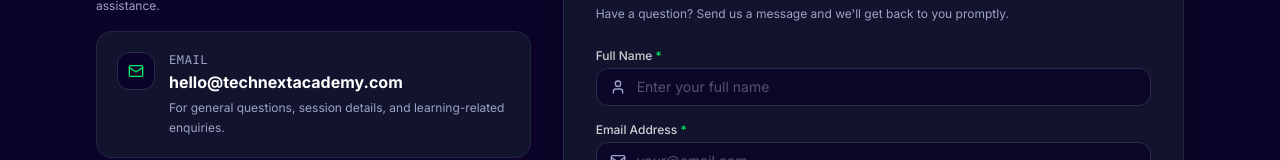
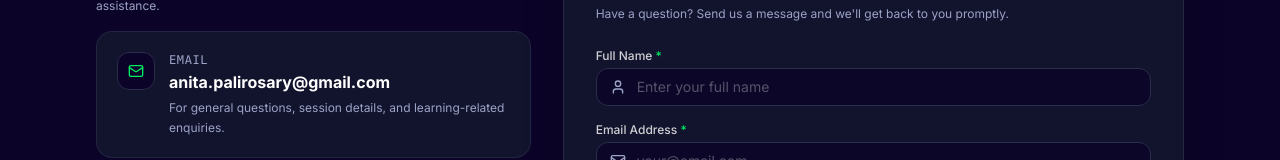
Before and after one commit to anitapalirosary-ux/technext-academy, a Next.js app: page /contact in a window 1280 px wide. Shown: the part 491-651 px from the top of the page. Built offline with nearby package versions, Linux system fonts and the light colour scheme.

Commit message:
Update official contact and policy email to anita.palirosary@gmail.com across all pages and footer

```diff
--- a/src/app/contact/page.tsx
+++ b/src/app/contact/page.tsx
@@ -184,10 +184,10 @@
                       Email
                     </h3>
                     <a
-                      href="mailto:hello@technextacademy.com"
+                      href="mailto:anita.palirosary@gmail.com"
                       className="text-sm md:text-base font-bold text-white hover:text-brand-primary transition-colors block mb-1"
                     >
-                      hello@technextacademy.com
+                      anita.palirosary@gmail.com
                     </a>
                     <p className="text-xs text-brand-textSecondary leading-relaxed">
                       For general questions, session details, and learning-related enquiries.
--- a/src/app/privacy-policy/page.tsx
+++ b/src/app/privacy-policy/page.tsx
@@ -202,7 +202,7 @@
               </h3>
             </div>
             <p className="text-xs md:text-sm text-brand-textSecondary leading-relaxed">
-              Depending on applicable laws, you have the right to request access to your personal data, request correction of inaccurate data, or request the deletion of your account and related records. To exercise these rights, please reach out to us at <a href="mailto:hello@technextacademy.com" className="text-brand-primary hover:underline">hello@technextacademy.com</a>.
+              Depending on applicable laws, you have the right to request access to your personal data, request correction of inaccurate data, or request the deletion of your account and related records. To exercise these rights, please reach out to us at <a href="mailto:anita.palirosary@gmail.com" className="text-brand-primary hover:underline">anita.palirosary@gmail.com</a>.
             </p>
           </div>
 
@@ -250,7 +250,7 @@
                 </div>
                 <div className="flex items-center gap-1.5">
                   <Mail className="w-3.5 h-3.5 text-brand-primary" />
-                  <span>Email: <a href="mailto:hello@technextacademy.com" className="text-white hover:text-brand-primary transition-colors">hello@technextacademy.com</a></span>
+                  <span>Email: <a href="mailto:anita.palirosary@gmail.com" className="text-white hover:text-brand-primary transition-colors">anita.palirosary@gmail.com</a></span>
                 </div>
                 <div className="flex items-center gap-1.5">
                   <Phone className="w-3.5 h-3.5 text-brand-primary" />
--- a/src/app/refund-cancellation-policy/page.tsx
+++ b/src/app/refund-cancellation-policy/page.tsx
@@ -195,7 +195,7 @@
                 </div>
                 <div className="flex items-center gap-1.5">
                   <Mail className="w-3.5 h-3.5 text-brand-primary" />
-                  <span>Email: <a href="mailto:hello@technextacademy.com" className="text-white hover:text-brand-primary transition-colors">hello@technextacademy.com</a></span>
+                  <span>Email: <a href="mailto:anita.palirosary@gmail.com" className="text-white hover:text-brand-primary transition-colors">anita.palirosary@gmail.com</a></span>
                 </div>
                 <div className="flex items-center gap-1.5">
                   <Phone className="w-3.5 h-3.5 text-brand-primary" />
--- a/src/app/terms-and-conditions/page.tsx
+++ b/src/app/terms-and-conditions/page.tsx
@@ -498,7 +498,7 @@
                 </div>
                 <div className="flex items-center gap-1.5">
                   <Mail className="w-3.5 h-3.5 text-brand-primary" />
-                  <span>Email: <a href="mailto:hello@technextacademy.com" className="text-white hover:text-brand-primary transition-colors">hello@technextacademy.com</a></span>
+                  <span>Email: <a href="mailto:anita.palirosary@gmail.com" className="text-white hover:text-brand-primary transition-colors">anita.palirosary@gmail.com</a></span>
                 </div>
                 <div className="flex items-center gap-1.5">
                   <Phone className="w-3.5 h-3.5 text-brand-primary" />
--- a/src/components/Footer.tsx
+++ b/src/components/Footer.tsx
@@ -26,7 +26,7 @@
             </p>
             <div className="flex items-center gap-3">
               <a
-                href="mailto:hello@technextacademy.com"
+                href="mailto:anita.palirosary@gmail.com"
                 className="p-2.5 rounded-lg bg-brand-bg hover:bg-brand-border/50 border border-brand-border text-brand-textSecondary hover:text-brand-primary transition-colors duration-300"
                 aria-label="Email support"
               >
```
